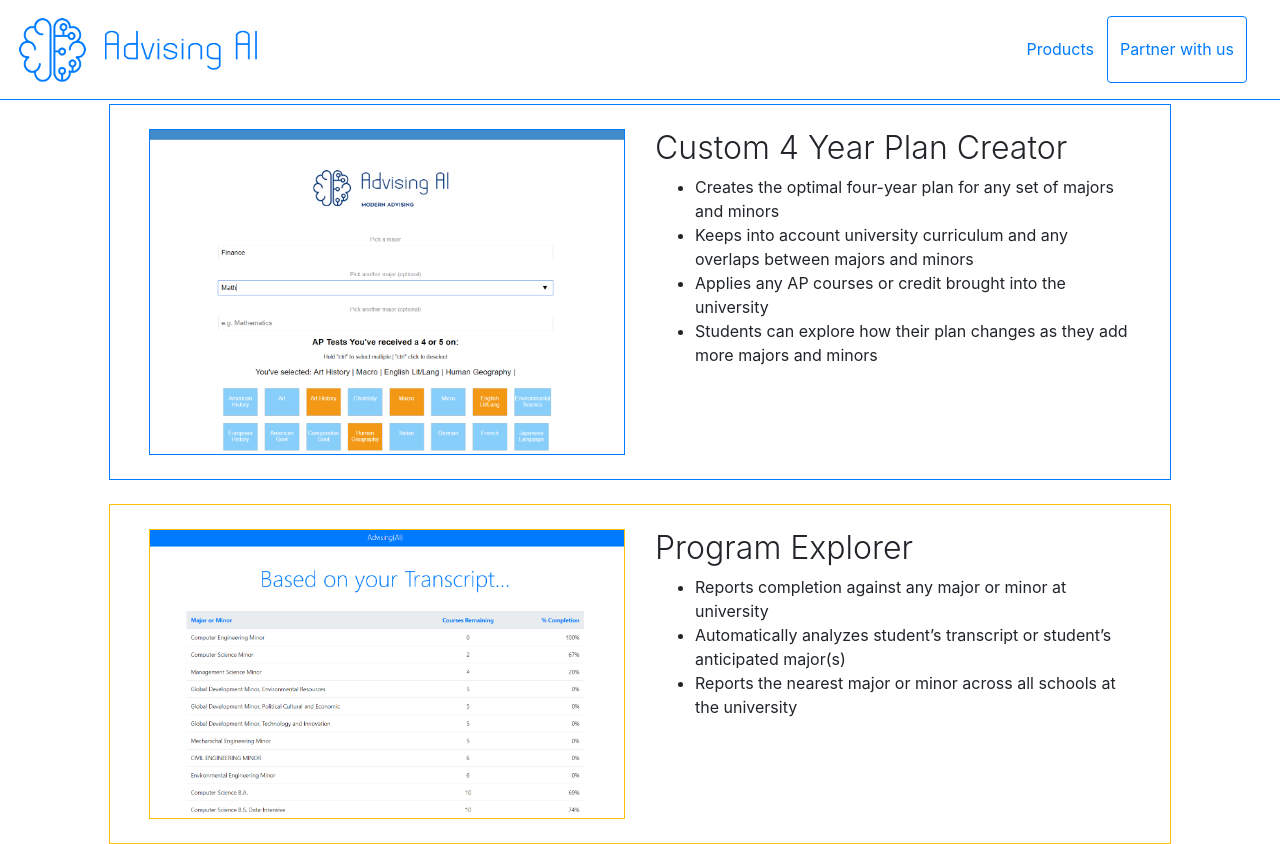
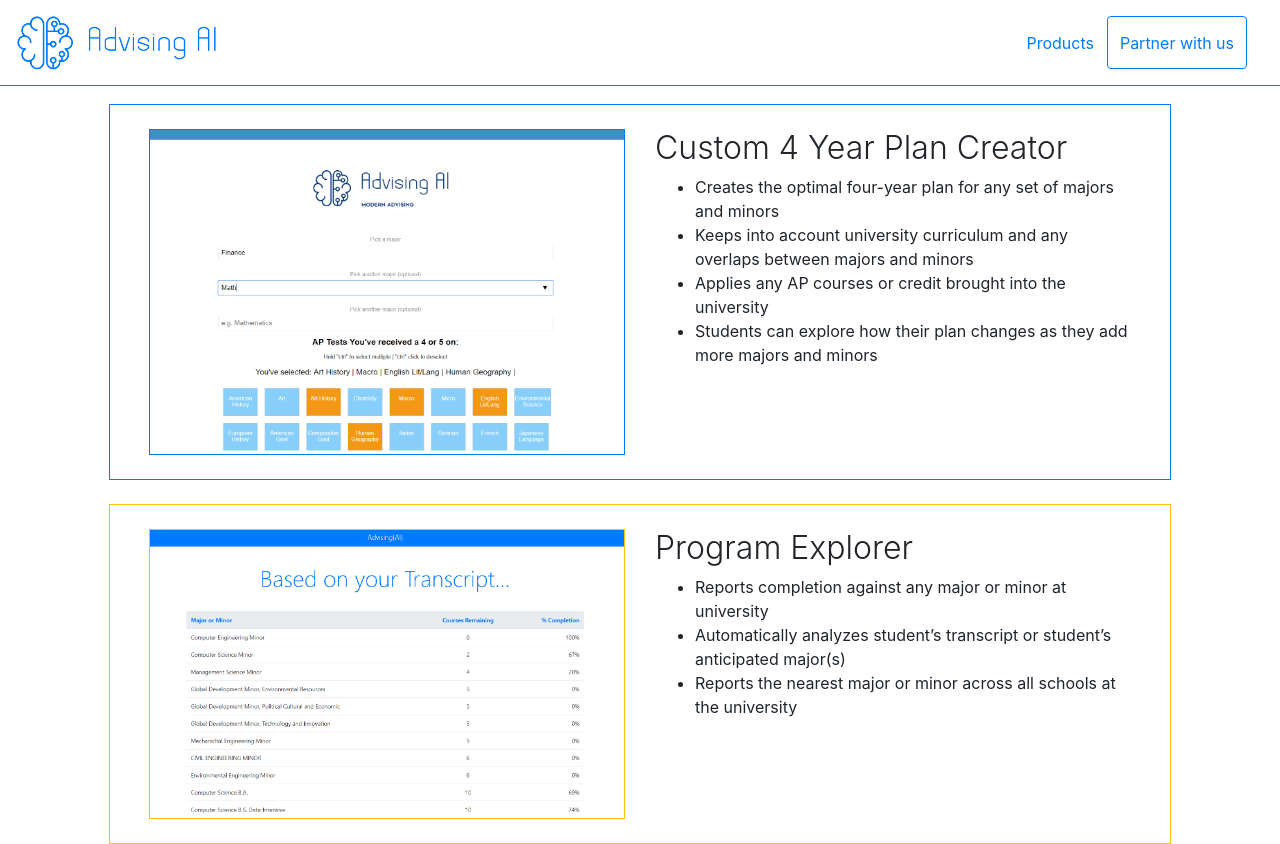
Before and after one commit to mominirfan/aai_lp, a plain HTML site: page index.html in a window 1280 px wide. Shown: the top 844 px of the page. Drawn offline with nearby package versions, Linux system fonts and the light colour scheme.

Commit message:
Update index.html

```diff
--- a/index.html
+++ b/index.html
@@ -31,7 +31,7 @@
   <body>
 <div class="border-bottom-primary row fixed-top">
   <div class="col-lg-8 p-lg-2 ml-3 d-none d-lg-block">
-    <img src="logo_blue.png" style="width:30%;" />
+    <img src="logo_blue.png" style="width:25%;" />
   </div>
   <div class="col d-md-block d-lg-none">
     <img src="logo_blue.png" style="width:110%;" />
```
